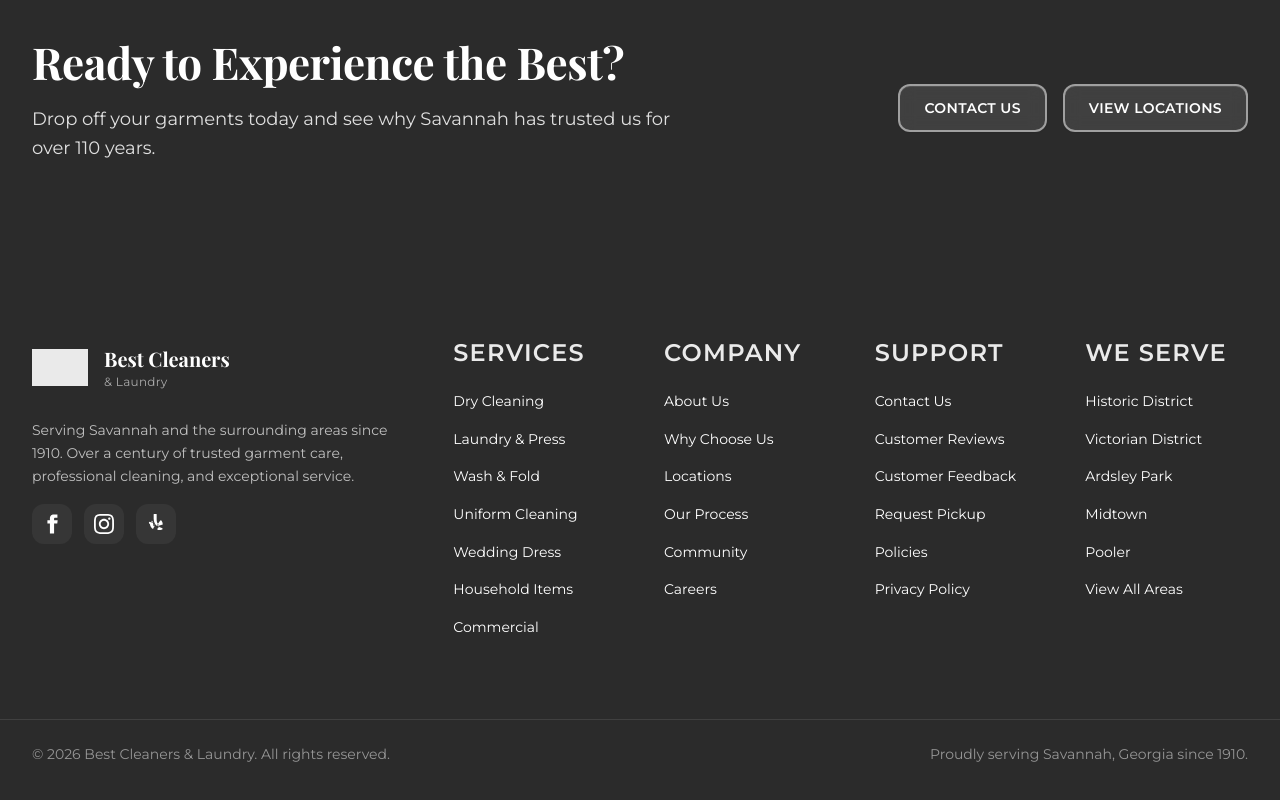
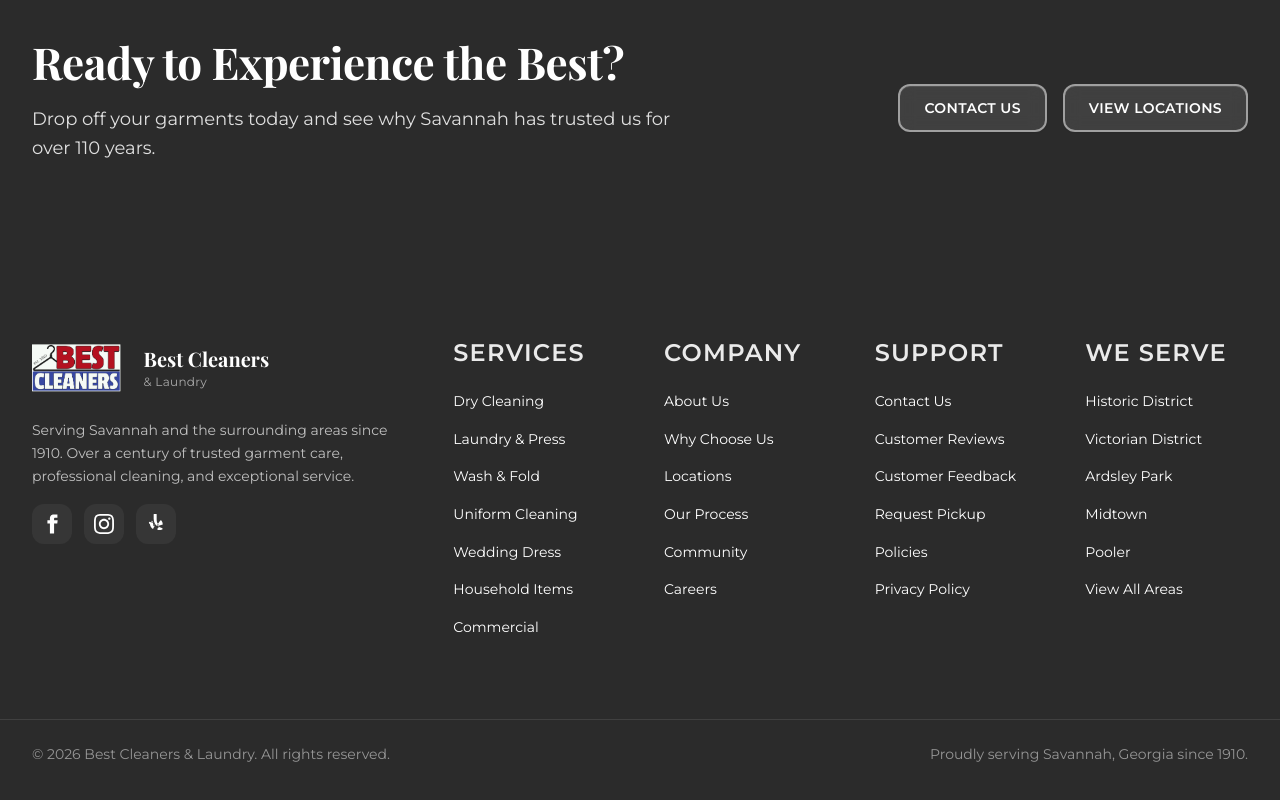
Before and after one commit to MaaiServicesGroup/best-cleaners-savannah, a Next.js app: page / in a window 1280 px wide. Shown: the part 4547-5347 px from the top of the page. Built offline with nearby package versions, Linux system fonts and the light colour scheme; no server answers.

Commit message:
Fix footer logo - use main BCLOGO instead of broken filter

```diff
--- a/components/layout/Footer.tsx
+++ b/components/layout/Footer.tsx
@@ -50,16 +50,13 @@
             {/* Brand Column */}
             <div className="lg:col-span-2">
               <Link href="/" className="inline-flex items-center gap-4 mb-6 group">
-                <div className="relative w-14 h-14 flex items-center justify-center">
-                  <Image
-                    src="/images/Black and White BC Logo.png"
-                    alt="Best Cleaners & Laundry"
-                    width={56}
-                    height={56}
-                    className="h-14 w-auto object-contain opacity-90 group-hover:opacity-100 transition-opacity"
-                    style={{ filter: 'brightness(0) invert(1)' }}
-                  />
-                </div>
+                <Image
+                  src="/images/BCLOGO (2).png"
+                  alt="Best Cleaners & Laundry"
+                  width={60}
+                  height={60}
+                  className="h-14 w-auto object-contain"
+                />
                 <div>
                   <span className="font-display text-xl font-bold text-clean-white">
                     Best Cleaners
```
